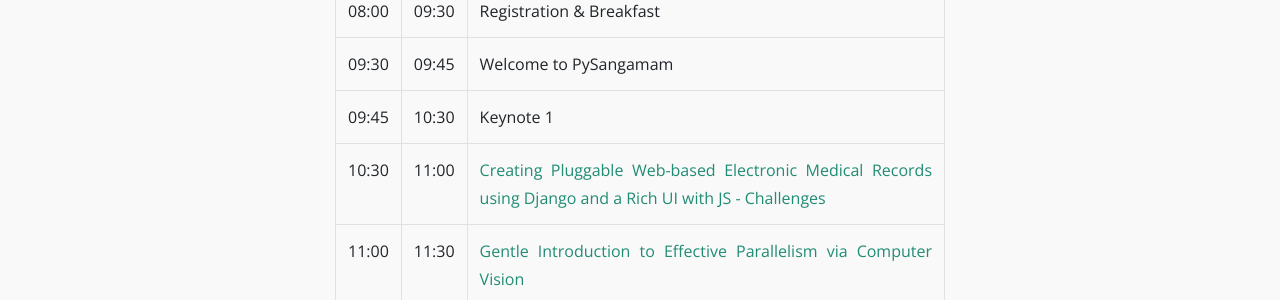
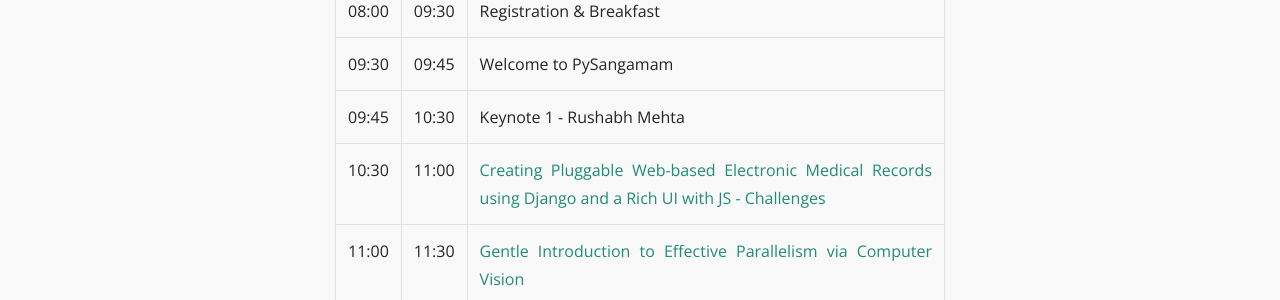
Before and after one commit to PySangamam/website, a Jekyll site: the page built from _posts/2018-08-14-schedule.md, in a window 1280 px wide and 900 px high. Shown: the part 412-712 px from the top of the window. Built offline with Jekyll 4.4.1, drawn with Linux system fonts in a browser that asks for light colours.

Commit message:
Update schedule-day-one.yml

```diff
--- a/_data/schedule-day-one.yml
+++ b/_data/schedule-day-one.yml
@@ -8,7 +8,7 @@
 
 - from: "09:45"
   to: "10:30"
-  topic: "Keynote 1"
+  topic: "Keynote 1 - Rushabh Mehta"
 
 - from: "10:30"
   to: "11:00"
```
